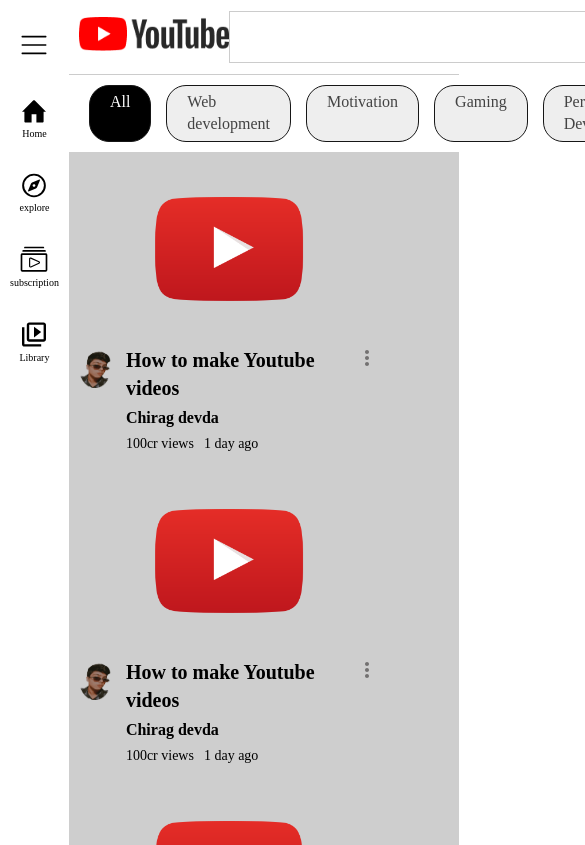
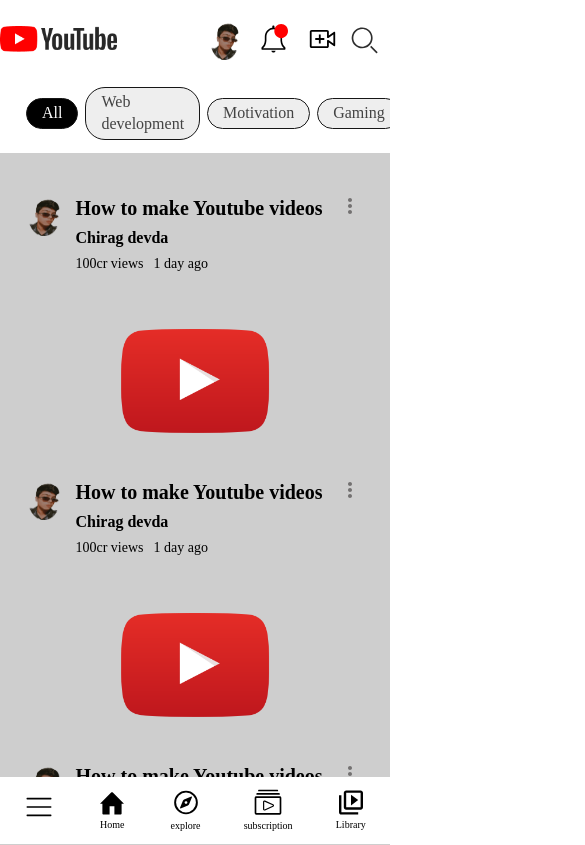
Before and after one commit to Chirag-Devda/HTML-CSS-Projects-, a plain HTML site: page PROJECT8/index.html in a window 390 px wide. Shown: the top 845 px of the page, 585 px wide, since content can reach past the window. Drawn offline with Linux system fonts and the light colour scheme.

Commit message:
Responsive Css

```diff
--- a/PROJECT8/index.html
+++ b/PROJECT8/index.html
@@ -5,6 +5,7 @@
     <meta name="viewport" content="width=device-width, initial-scale=1.0" />
     <title>Youtube Clone</title>
     <link rel="stylesheet" href="style.css" />
+    <link rel="stylesheet" href="mobile.css" />
   </head>
   <body>
     <div class="container">
@@ -58,7 +59,7 @@
               <i>
                 <img src="icons/video-add.svg" alt=" video add" />
               </i>
-              <i>
+              <i class="dot-grid">
                 <img src="icons/dot-grid.svg" alt=" grid " />
               </i>
               <i>
--- /dev/null
+++ b/PROJECT8/mobile.css
@@ -0,0 +1,147 @@
+/* Tab Css  */
+@media screen and (max-width: 1280px) {
+  .logo img {
+    width: 10vw;
+    height: auto;
+  }
+  .center_bar {
+    margin: 0px 10px;
+  }
+  .search input {
+    min-width: 40vw;
+    padding: 4px 12px;
+  }
+  .search button {
+    padding: 4px 12px;
+  }
+  .mic {
+    align-items: center;
+    justify-content: center;
+    display: flex;
+    width: 4vw;
+    border-radius: 50%;
+    padding: 1.5%;
+    margin-left: 12px;
+  }
+  .side_nav {
+    gap: 10px;
+    margin-right: 69px;
+  }
+  .side_nav i .avatar {
+    width: 4vw;
+  }
+  .side_nav i img {
+    width: 3.5vw;
+  }
+  .tags {
+    flex-wrap: wrap;
+    padding: 11px 26px;
+    gap: 7px;
+  }
+  .tag {
+    padding: 3px 15px;
+  }
+}
+
+/* Mobile Css  */
+@media screen and (max-width: 640px) {
+  aside {
+    width: 100vw;
+    background: white;
+    bottom: 0;
+    position: fixed;
+    margin: 0px 0px;
+    justify-content: space-evenly;
+    padding: 11px;
+    display: flex;
+    flex-direction: row;
+    align-items: center;
+    /* gap: 30px; */
+  }
+  .container {
+    flex-direction: column-reverse;
+    display: flex;
+  }
+  .bars {
+    margin: 0;
+  }
+  .card-container {
+    place-items: center;
+    grid-template-columns: repeat(auto-fit, minmax(286px, 1fr));
+  }
+  .card-img {
+    max-width: 100vw;
+  }
+  nav {
+    z-index: 1;
+    width: 100vw;
+    background: white;
+    position: fixed;
+    gap: 8px;
+    flex-direction: column;
+    display: flex;
+    align-items: center;
+    padding: 10px;
+  }
+  .logo {
+    text-align: justify;
+    width: 100vw;
+  }
+  .logo img {
+    position: absolute;
+    width: 30vw;
+    top: 26px;
+  }
+  .center_bar {
+    right: 9px;
+    top: 7px;
+    position: absolute;
+    margin: 0px 10px;
+  }
+  .search input {
+    display: none;
+  }
+  .search button {
+    background: white;
+    right: -10px;
+    top: 18px;
+    position: absolute;
+    padding: 0px 3px;
+  }
+  .search button img {
+    width: 7.5vw;
+    filter: brightness(0.3);
+  }
+  .mic {
+    display: none;
+  }
+  .side_nav {
+    margin-right: 27vw;
+    gap: 20px;
+    width: 100vw;
+    flex-direction: row-reverse;
+    justify-content: end;
+    align-items: center;
+  }
+  .side_nav i .avatar {
+    width: 7.5vw;
+  }
+  .side_nav i img {
+    width: 7.5vw;
+  }
+  .dot-grid {
+    display: none;
+  }
+  .tags {
+    z-index: 0;
+    align-items: center;
+    width: 100vw;
+    overflow: scroll;
+    padding: 13px 26px;
+    gap: 7px;
+    position: absolute;
+    top: 73px;
+    background: white;
+    flex-wrap: nowrap;
+  }
+}
--- a/style.css
+++ b/style.css
@@ -253,7 +253,7 @@ footer {
   }
   #contact .container {
     height: 50vh;
-    padding: 48px;
+    padding: 25px;
   }
 }
 /* the css for Adding Email on click effect contact section  */
```
Also changed, not shown: script.js (+5 -3 lines).
